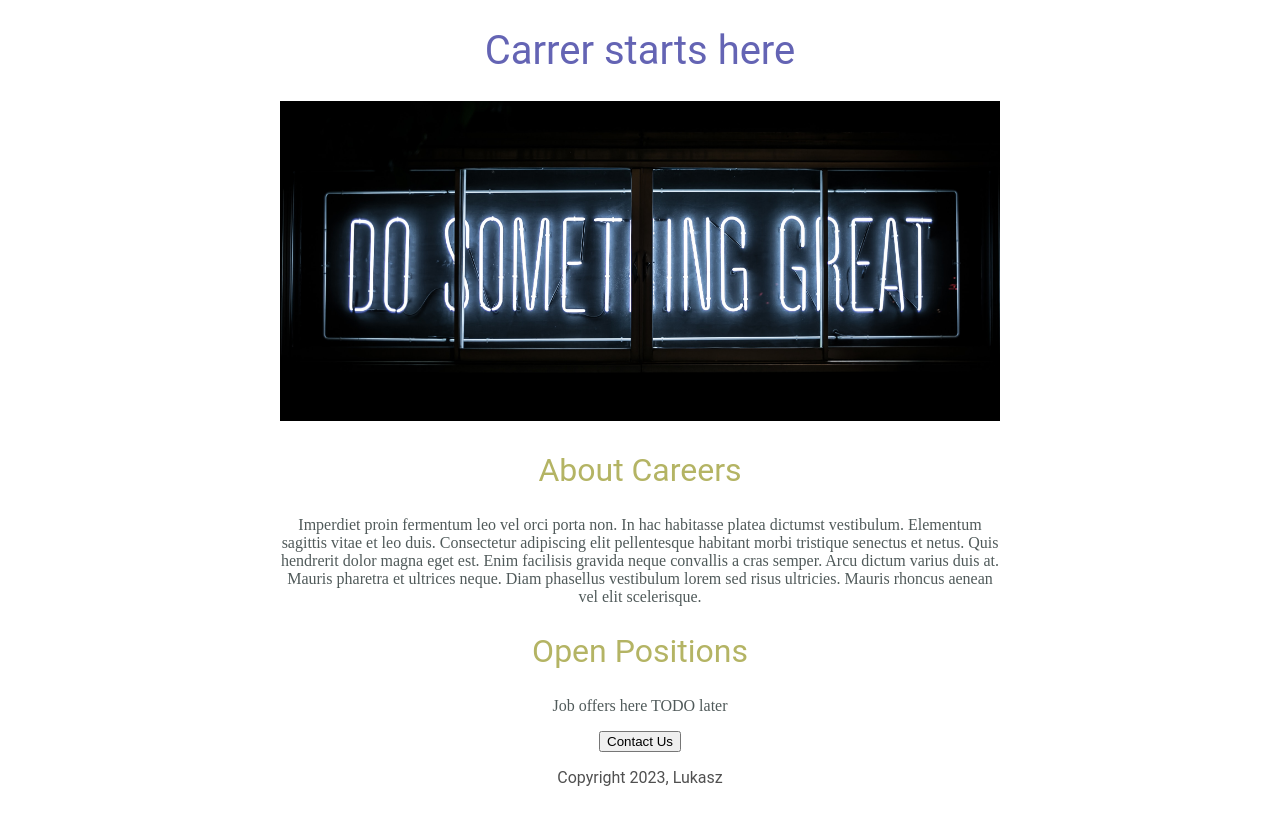
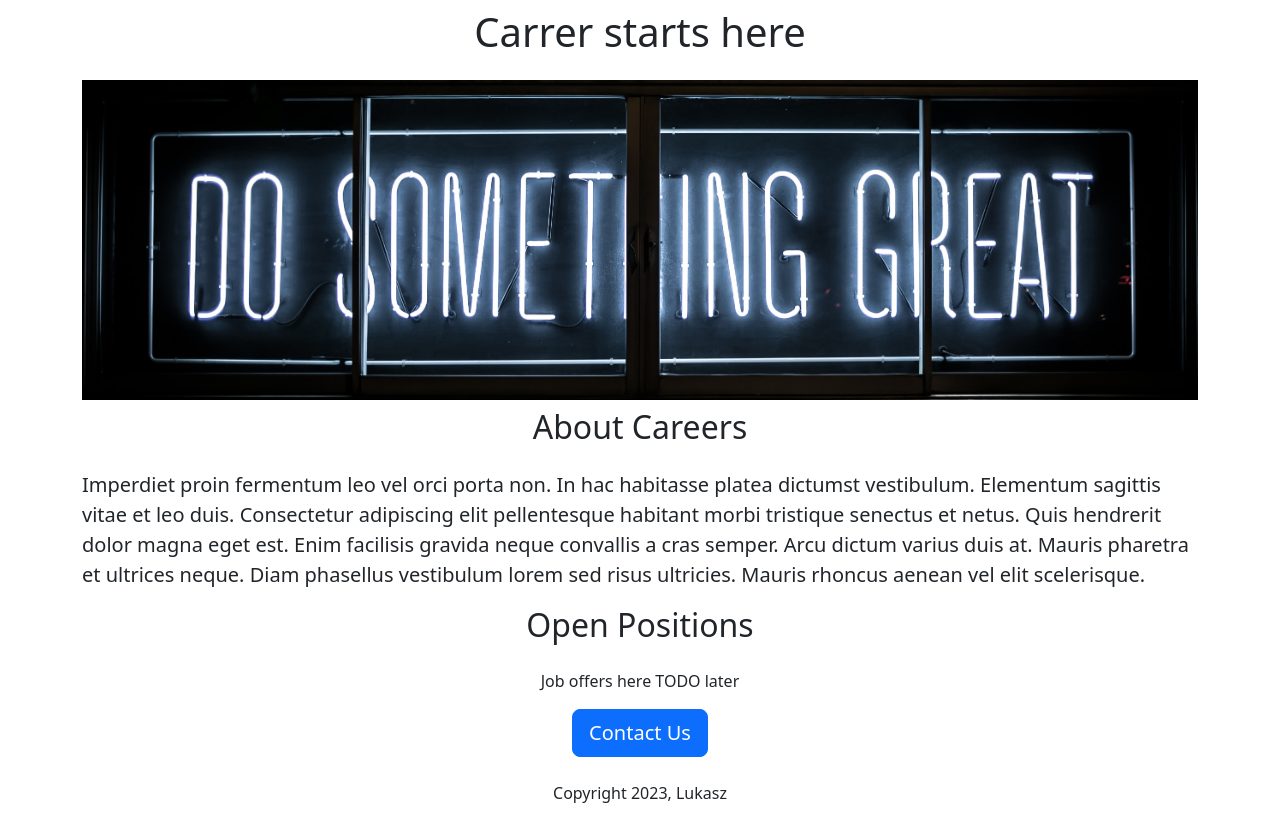
Before and after one commit to L00ka5z78/L00ka5z78-cs50-final-project-careers-website, a Flask app: page / in a window 1280 px wide. Before the commit the page ends 786 px from the top, so only its background shows below. Run offline with Flask 3, Linux system fonts and the light colour scheme; some libraries are stand-ins or nearby versions.

Commit message:
changed mind to bootstrap 14.09.23 11:32

```diff
--- a/templates/home.html
+++ b/templates/home.html
@@ -6,69 +6,40 @@
     <meta http-equiv="X-UA-Compatible" content="IE=edge">
     <meta name="viewport" content="width=device-width, initial-scale=1.0">
     <!-- <link  href="style.css" rel="stylesheet" type="text/css"> -->
+    <link href="https://cdn.jsdelivr.net/npm/bootstrap@5.3.2/dist/css/bootstrap.min.css" rel="stylesheet"
+        integrity="sha384-T3c6CoIi6uLrA9TneNEoa7RxnatzjcDSCmG1MXxSR1GAsXEV/Dwwykc2MPK8M2HN" crossorigin="anonymous">
     <title>Careers Page</title>
     <style>
-        h1 {
-            font-size: 2.5rem;
-            font-family: Roboto;
-            font-weight: normal;
-            color: rgb(100, 100, 180);
-            text-align: center;
-        }
-
         #banner {
             width: 100%;
             height: 20rem;
             object-fit: cover;
-        }
-
-        h2 {
-            font-family: Roboto;
-            color: rgb(180, 180, 100);
-            text-align: center;
-            font-size: 2rem;
-            font-weight: normal;
-        }
-        p {
-            font-family: Roboto;
-            color: rgb(80, 80, 80);
-        }
-
-        button {
-            cursor: pointer;
-        }
-
-        .container {
-          max-width: 720px;
-          margin: 0 auto;
-        }
-
-        .bodytext {
-            font-family: rosybrown;
-            text-align: center;
-            color: rgb(80, 90, 90)
         }
     </style>
 </head>
 
 <body>
     <div class="container">
-    <h1>Carrer starts here </h1>
-    <img id="banner" src="https://l00ka5z78-cs50-final-project-careers-website.geriatrichardma.repl.co/static/banner.jpg"
+        <h1 class="text-center mt-2 mb-4">Carrer starts here </h1>
+        <img class="img-fluid" id="banner"
+            src="https://l00ka5z78-cs50-final-project-careers-website.geriatrichardma.repl.co/static/banner.jpg"
             alt="img">
-    <h2>About Careers</h2>
-    <p class="bodytext">
+        <h2 class="text-center mt-2 mb-4">About Careers</h2>
+        <p class="lead">
             Imperdiet proin fermentum leo vel orci porta non. In hac habitasse platea dictumst vestibulum. Elementum
-        sagittis vitae et leo duis. Consectetur adipiscing elit pellentesque habitant morbi tristique senectus et netus.
-        Quis hendrerit dolor magna eget est. Enim facilisis gravida neque convallis a cras semper. Arcu dictum varius
-        duis at. Mauris pharetra et ultrices neque. Diam phasellus vestibulum lorem sed risus ultricies. Mauris rhoncus
+            sagittis vitae et leo duis. Consectetur adipiscing elit pellentesque habitant morbi tristique senectus et
+            netus.
+            Quis hendrerit dolor magna eget est. Enim facilisis gravida neque convallis a cras semper. Arcu dictum
+            varius
+            duis at. Mauris pharetra et ultrices neque. Diam phasellus vestibulum lorem sed risus ultricies. Mauris
+            rhoncus
             aenean vel elit scelerisque.
         </p>
-    <h2>Open Positions</h2>
-    <p class="bodytext">Job offers here TODO later</p>
-    <div style="text-align:center">
-    <button>Contact Us</button>
-      <p>Copyright 2023, Lukasz</p>
+        <h2 class="text-center mt-2 mb-4">Open Positions</h2>
+        <p class="text-center">Job offers here TODO later</p>
+        <div class="text-center">
+            <button class="btn btn-primary btn-lg">Contact Us</button>
+            <p class="mt-4">Copyright 2023, Lukasz</p>
         </div>
     </div>
 </body>
```
Lines whose indentation alone changed are shown as unchanged.
